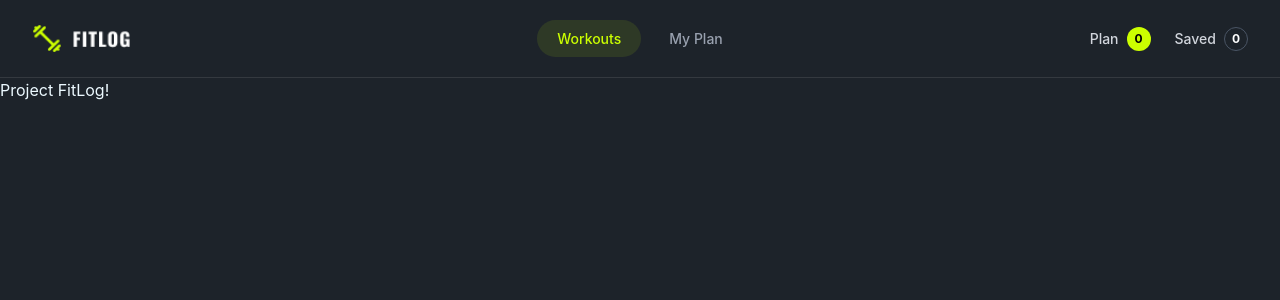
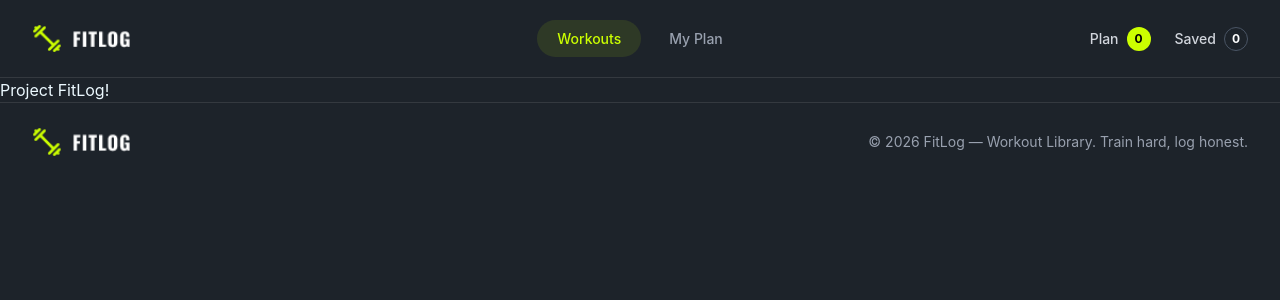
Before and after one commit to sohan3n/FitLog, a Next.js app: page / in a window 1280 px wide. Shown: the top 300 px of the page. Built offline with nearby package versions, Linux system fonts and the light colour scheme.

Commit message:
The Footer Layout Is Done.

```diff
--- a/src/app/layout.tsx
+++ b/src/app/layout.tsx
@@ -1,5 +1,6 @@
+import "./globals.css";
 import Navbar from "@/components/navbar";
-import "./globals.css";
+import Footer from "@/components/footer";
 
 export default function RootLayout({ children }: LayoutProps<"/">) {
   return (
@@ -8,6 +9,8 @@ export default function RootLayout({ children }: LayoutProps<"/">) {
         <Navbar />
 
         {children}
+
+        <Footer />
       </body>
     </html>
   );
--- a/src/app/not-found.tsx
+++ b/src/app/not-found.tsx
@@ -1,11 +1,36 @@
-import React from 'react';
+import Image from "next/image";
+import Link from "next/link";
 
-const NotFound = () => {
-    return (
-        <div>
+export default function NotFound() {
+  return (
+    <div className="flex flex-col items-center justify-center flex-1 px-4 py-10 text-center">
+      {/* Image Container */}
+      <div className="bg-[#1a1c23] rounded-3xl p-8 mb-8 inline-block shadow-lg">
+        <Image
+          src="/404-img.png"
+          alt="Broken Barbell 404"
+          width={350}
+          height={300}
+          className="object-contain rounded-2xl"
+        />
+      </div>
 
-        </div>
-    );
-};
+      {/* Typography */}
+      <h1 className="text-3xl md:text-4xl font-black tracking-wide text-white uppercase mb-4">
+        404-Missed that lift
+      </h1>
 
-export default NotFound;
+      <p className="text-gray-400 max-w-md mx-auto mb-8 text-sm md:text-base">
+        The page you wanted is not in the library. Head back to the floor and pick a workout that exists.
+      </p>
+
+      {/* Button */}
+      <Link
+        href="/"
+        className="bg-[#ccff00] text-black font-semibold px-8 py-3 rounded-full hover:opacity-90 transition-opacity"
+      >
+        Back to workouts
+      </Link>
+    </div>
+  );
+}
--- a/src/components/footer.tsx
+++ b/src/components/footer.tsx
@@ -1,11 +1,16 @@
-import React from 'react';
+import Image from "next/image";
+import Link from "next/link";
 
-const Footer = () => {
-    return (
-        <div>
+export default function Footer() {
+  return (
+    <footer className="flex flex-col md:flex-row items-center justify-between gap-4 bg-base-100 px-4 md:px-8 py-6 border-t border-white/10">
+      <Link href="/" className="flex items-center gap-2 text-xl font-black tracking-wider text-white uppercase">
+        <Image src="/nav-logo.png" alt="FitLog Logo" width={100} height={80} className="object-contain" />
+      </Link>
 
-        </div>
-    );
-};
-
-export default Footer;
+      <p className="text-gray-400 text-sm text-center md:text-right">
+        &copy; 2026 FitLog — Workout Library. Train hard, log honest.
+      </p>
+    </footer>
+  );
+}
--- a/src/components/navbar.tsx
+++ b/src/components/navbar.tsx
@@ -24,7 +24,7 @@ export default function Navbar() {
           <div tabIndex={0} role="button" className="btn btn-ghost md:hidden mr-2">
             <FiMenu className="text-2xl text-white" />
           </div>
-          <ul tabIndex={0} className="menu menu-sm dropdown-content mt-3 z-[1] p-2 shadow bg-base-200 rounded-box w-52 gap-2">
+          <ul tabIndex={0} className="menu menu-sm dropdown-content mt-3 z-1 p-2 shadow bg-base-200 rounded-box w-52 gap-2">
             {links.map((link) => (
               <li key={link.name}>
                 <Link
```
Also changed, not shown: 1 other file (tests, documents, lock files or other folders).
